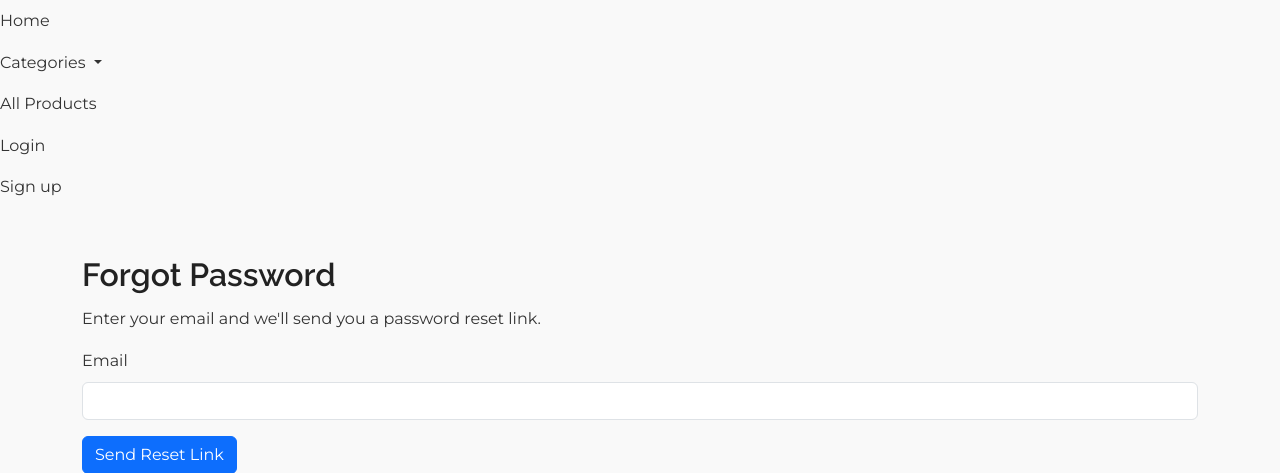
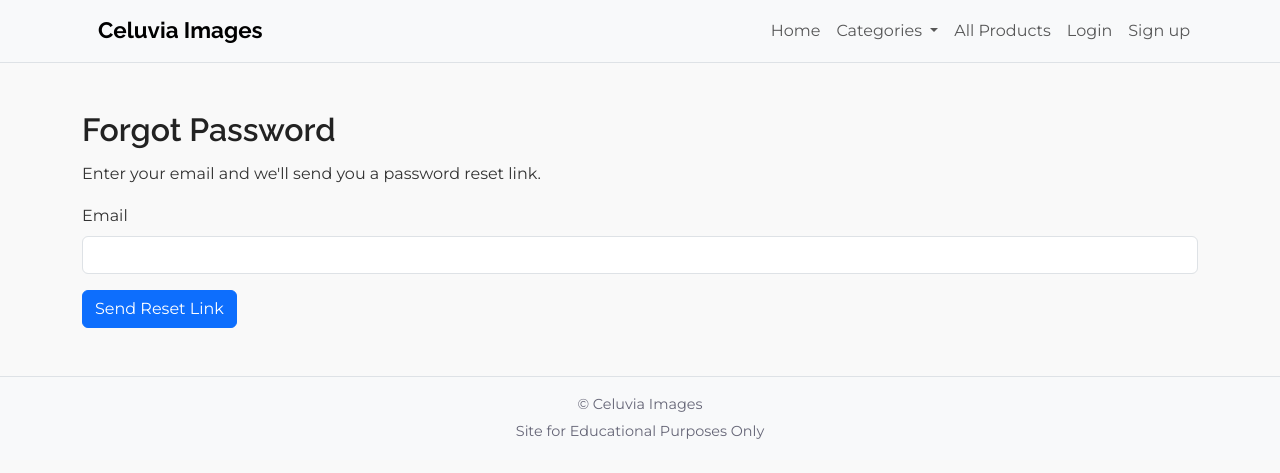
Before and after one commit to anthonyjn08/celuvia_images, a Django app: page /accounts/reset/ in a window 1280 px wide. Shown: the top 473 px of the page. Run offline with Django 5.2, Linux system fonts and the light colour scheme.

Commit message:
Update base.html navbar

```diff
--- a/celuvia_images/shop/templates/shop/base.html
+++ b/celuvia_images/shop/templates/shop/base.html
@@ -26,7 +26,20 @@
 </head>
 <body>
     <!-- Navbar -->
-    <ul class="navbar-nav me-auto mb-2 mb-lg-0">
+    <nav class="navbar navbar-expand-lg navbar-light bg-light border-bottom">
+        <div class="container">
+            <!-- Brand with a bit of left margin -->
+            <a class="navbar-brand fw-bold ms-3" href="{% url 'shop:home' %}">{{ SITE_NAME }}</a>
+
+            <!-- Toggler for mobile -->
+            <button class="navbar-toggler" type="button" data-bs-toggle="collapse" data-bs-target="#navbarNav">
+                <span class="navbar-toggler-icon"></span>
+            </button>
+
+            <!-- Navbar links -->
+            <div class="collapse navbar-collapse justify-content-end" id="navbarNav">
+                <ul class="navbar-nav mb-2 mb-lg-0">
+                    <!-- Home link -->
                     <li class="nav-item">
                         <a class="nav-link" href="{% url 'shop:home' %}">Home</a>
                     </li>
@@ -50,9 +63,7 @@
                     <li class="nav-item">
                         <a class="nav-link" href="{% url 'shop:product_list' %}">All Products</a>
                     </li>
-    </ul>
 
-    <ul class="navbar-nav ms-auto mb-2 mb-lg-0">
                     {% if user.is_authenticated %}
                         {% if user.is_vendor %}
                             <!-- Vendor-specific links -->
@@ -71,9 +82,7 @@
 
                         <!-- Cart always visible -->
                         <li class="nav-item">
-                <a class="nav-link" href="{% url 'shop:show_cart' %}">
-                    Cart
-                </a>
+                            <a class="nav-link" href="{% url 'shop:show_cart' %}">Cart</a>
                         </li>
 
                         <!-- Profile dropdown -->
@@ -95,9 +104,12 @@
                         </li>
                     {% endif %}
                 </ul>
+            </div>
+        </div>
+    </nav>
 
-    <!-- Flash Messages -->
-    <div class="container mt-3">
+    <!-- Flash Messages outside navbar, full width -->
+    <div class="container-fluid mt-3">
         {% if messages %}
             {% for message in messages %}
                 <div class="alert alert-{{ message.tags }} alert-dismissible fade show" role="alert">
```
Lines whose indentation alone changed are shown as unchanged.
